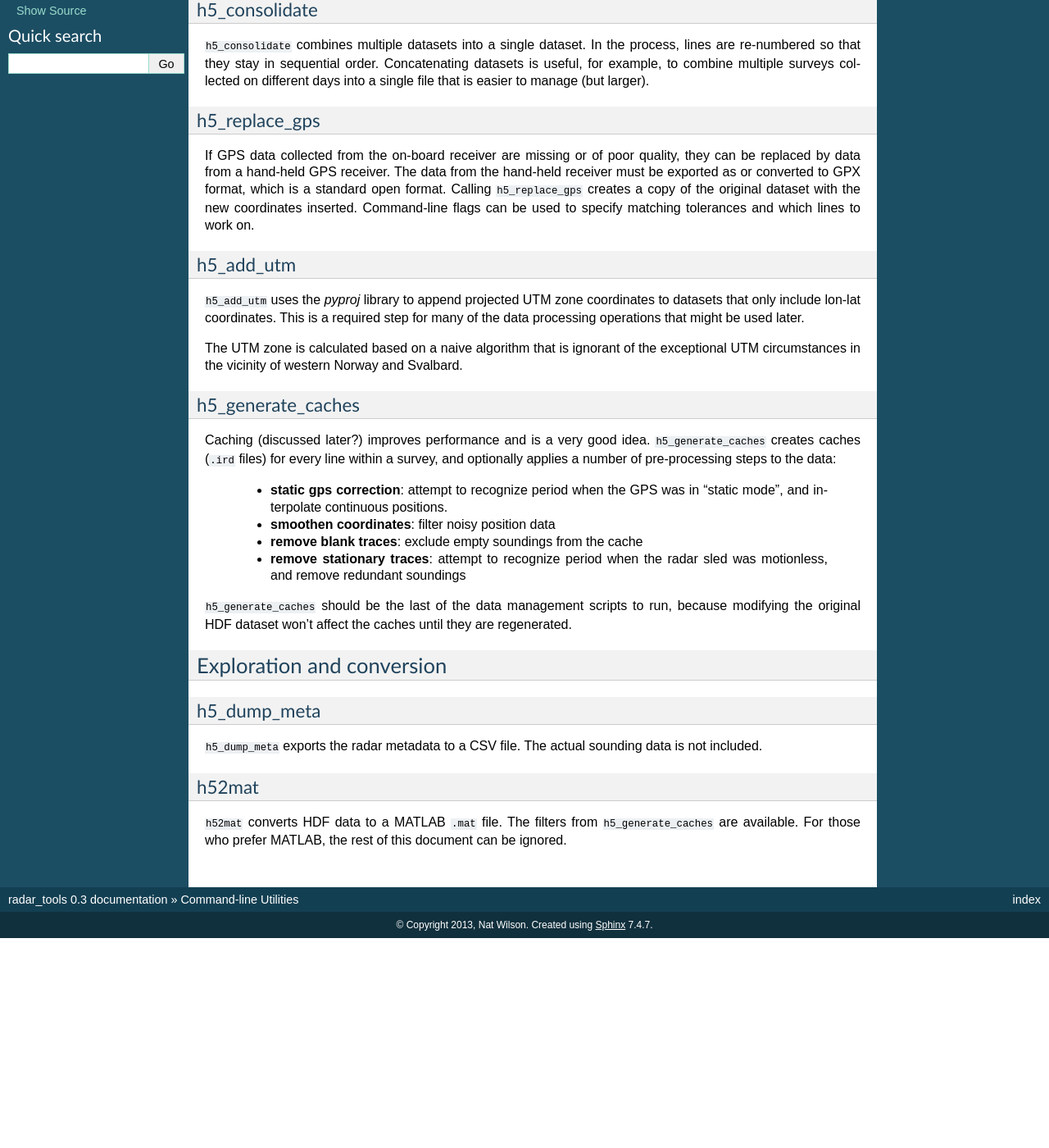
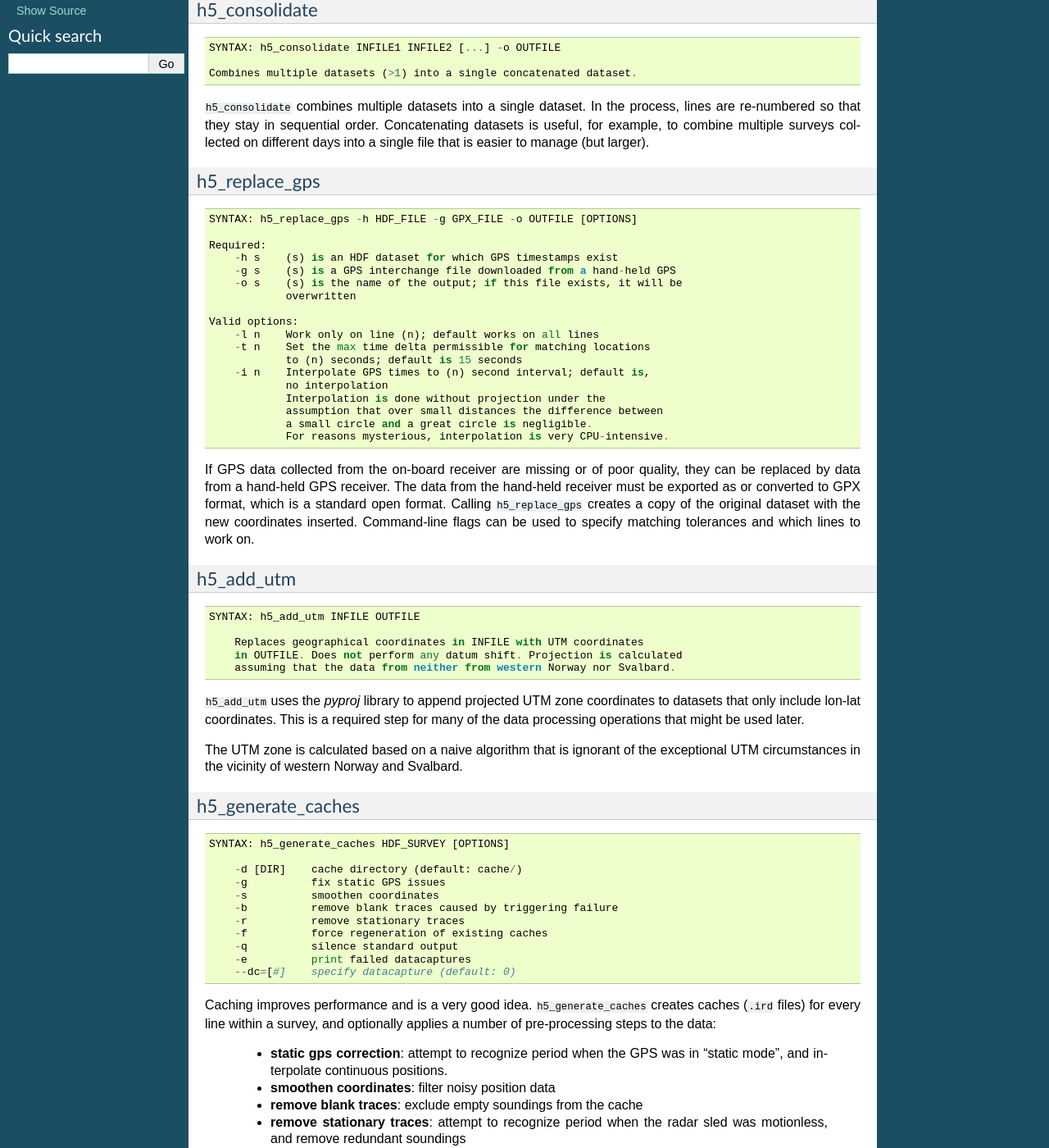
Before and after one commit to njwilson23/irlib, a Sphinx documentation site: the page built from doc/doc_utilities.rst, in a window 1280 px wide and 1400 px high, scrolled down 273 px. Shown: the whole window at 82% size. Built offline with Sphinx 7.4.7, drawn with Linux system fonts in a browser that asks for light colours; before the commit the page ends 1417 px from its top, so only the background shows below that; some of the changed text lies outside the part shown.

Commit message:
Cammond-line help consistency
Made sure that command-line utilities display similar syntax hints, and added
help strings to manual.

```diff
--- a/doc/doc_utilities.rst
+++ b/doc/doc_utilities.rst
@@ -15,6 +15,12 @@ Data management
 h5_consolidate
 ~~~~~~~~~~~~~~
 
+::
+
+    SYNTAX: h5_consolidate INFILE1 INFILE2 [...] -o OUTFILE
+
+    Combines multiple datasets (>1) into a single concatenated dataset.
+
 ``h5_consolidate`` combines multiple datasets into a single dataset. In the
 process, lines are re-numbered so that they stay in sequential order.
 Concatenating datasets is useful, for example, to combine multiple surveys
@@ -23,6 +29,27 @@ larger).
 
 h5_replace_gps
 ~~~~~~~~~~~~~~
+
+::
+
+    SYNTAX: h5_replace_gps -h HDF_FILE -g GPX_FILE -o OUTFILE [OPTIONS]
+
+    Required:
+        -h s    (s) is an HDF dataset for which GPS timestamps exist
+        -g s    (s) is a GPS interchange file downloaded from a hand-held GPS
+        -o s    (s) is the name of the output; if this file exists, it will be
+                overwritten
+
+    Valid options:
+        -l n    Work only on line (n); default works on all lines
+        -t n    Set the max time delta permissible for matching locations
+                to (n) seconds; default is 15 seconds
+        -i n    Interpolate GPS times to (n) second interval; default is,
+                no interpolation
+                Interpolation is done without projection under the
+                assumption that over small distances the difference between
+                a small circle and a great circle is negligible.
+                For reasons mysterious, interpolation is very CPU-intensive.
 
 If GPS data collected from the on-board receiver are missing or of poor
 quality, they can be replaced by data from a hand-held GPS receiver. The data
@@ -33,6 +60,14 @@ be used to specify matching tolerances and which lines to work on.
 
 h5_add_utm
 ~~~~~~~~~~
+
+::
+
+    SYNTAX: h5_add_utm INFILE OUTFILE
+
+        Replaces geographical coordinates in INFILE with UTM coordinates
+        in OUTFILE. Does not perform any datum shift. Projection is calculated
+        assuming that the data from neither from western Norway nor Svalbard.
 
 ``h5_add_utm`` uses the *pyproj* library to append projected UTM zone
 coordinates to datasets that only include lon-lat coordinates. This is a
@@ -45,9 +80,23 @@ exceptional UTM circumstances in the vicinity of western Norway and Svalbard.
 h5_generate_caches
 ~~~~~~~~~~~~~~~~~~
 
-Caching (discussed later?) improves performance and is a very good idea.
-``h5_generate_caches`` creates caches (``.ird`` files) for every line within a survey, and
-optionally applies a number of pre-processing steps to the data:
+::
+
+    SYNTAX: h5_generate_caches HDF_SURVEY [OPTIONS]
+
+        -d [DIR]    cache directory (default: cache/)
+        -g          fix static GPS issues
+        -s          smoothen coordinates
+        -b          remove blank traces caused by triggering failure
+        -r          remove stationary traces
+        -f          force regeneration of existing caches
+        -q          silence standard output
+        -e          print failed datacaptures
+        --dc=[#]    specify datacapture (default: 0)
+
+Caching improves performance and is a very good idea. ``h5_generate_caches``
+creates caches (``.ird`` files) for every line within a survey, and optionally
+applies a number of pre-processing steps to the data:
 
     - **static gps correction**: attempt to recognize period when the GPS was
       in "static mode", and interpolate continuous positions.
@@ -67,15 +116,39 @@ they are regenerated.
 Exploration and conversion
 ---------------------------
 
-h5_dump_meta
-~~~~~~~~~~~~
+h5_dumpmeta
+~~~~~~~~~~~
 
-``h5_dump_meta`` exports the radar metadata to a CSV file. The actual sounding
+::
+
+    SYNTAX: h5dumpmeta infile [-f] [--clobber] > outfile
+
+    Options:
+        -f          automatically name the output file
+        --clobber   overwrite existing files
+
+
+``h5_dumpmeta`` exports the radar metadata to a CSV file. The actual sounding
 data is not included.
 
 h52mat
 ~~~~~~
 
+::
+
+    SYNTAX: h52mat SURVEYFILE OUTFILE [options]
+
+    SURVEYFILE is the HDF5 file generated by IceRadar.
+    OUTFILE is the anme of the *.mat file to be generated.
+
+    Options:
+        g       fix static GPS issues
+        s       smoothen coordinates
+        b       remove blank traces (trigger failure)
+        r       remove stationary traces
+        o       overwrite
+        q       silence standard output
+
 ``h52mat`` converts HDF data to a MATLAB ``.mat`` file. The filters from
 ``h5_generate_caches`` are available. For those who prefer MATLAB, the rest of
 this document can be ignored.
--- a/h52mat.py
+++ b/h52mat.py
@@ -11,7 +11,8 @@ from scipy.io import savemat
 import traceback
 
 def print_syntax():
-    s = """\th52mat SURVEYFILE OUTFILE [options]
+    s = """
+    SYNTAX: h52mat SURVEYFILE OUTFILE [options]
 
     SURVEYFILE is the HDF5 file generated by IceRadar.
     OUTFILE is the anme of the *.mat file to be generated.
--- a/h5_consolidate.py
+++ b/h5_consolidate.py
@@ -10,6 +10,8 @@ import sys, getopt
 def print_syntax():
     print """
     SYNTAX: h5_consolidate INFILE1 INFILE2 [...] -o OUTFILE
+
+    Combines multiple datasets (>1) into a single concatenated dataset.
     """
 
 optlist, fins = getopt.gnu_getopt(sys.argv[1:], 'o:')
--- a/h5_dumpmeta.py
+++ b/h5_dumpmeta.py
@@ -13,9 +13,7 @@ import traceback
 
 def syntax():
     sys.stderr.write("""
-    h5_dumpmeta - HDF5 metadata dump
-
-    SYNTAX: h5dumpmeta infile [-f] [--clobber] > outfile
+    SYNTAX: h5_dumpmeta infile [-f] [--clobber] > outfile
 
     Options:
         -f          automatically name the output file
```
Also changed, not shown: 1 other file.
